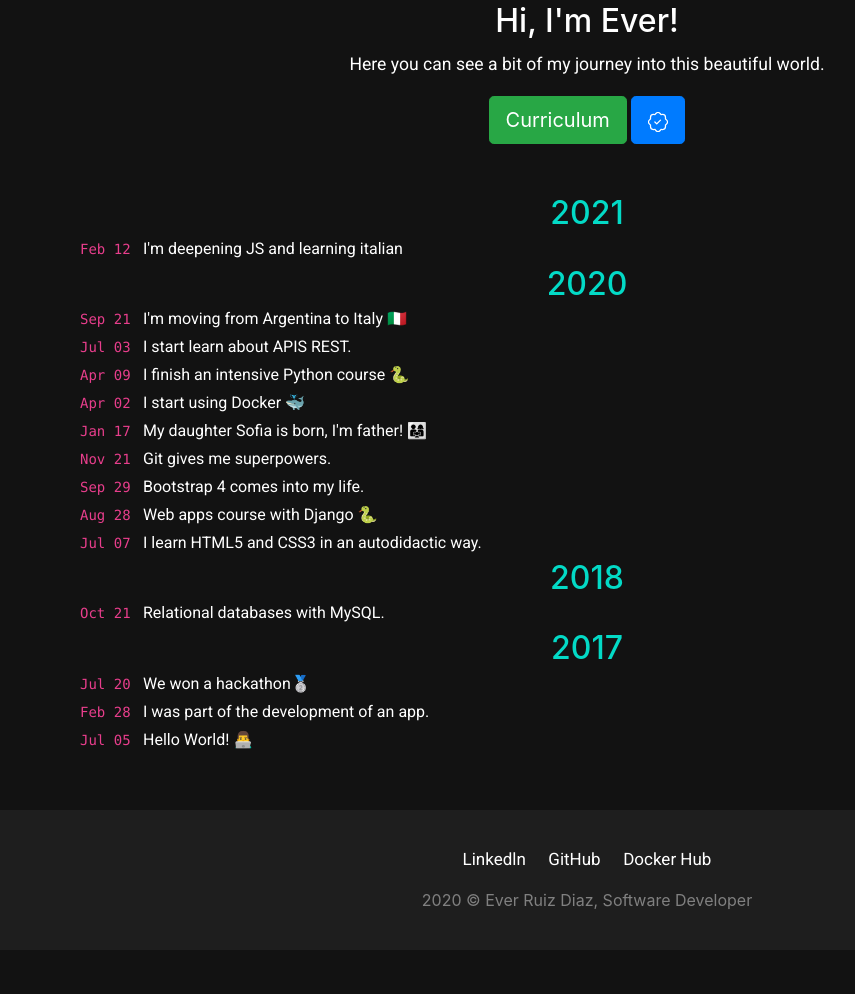
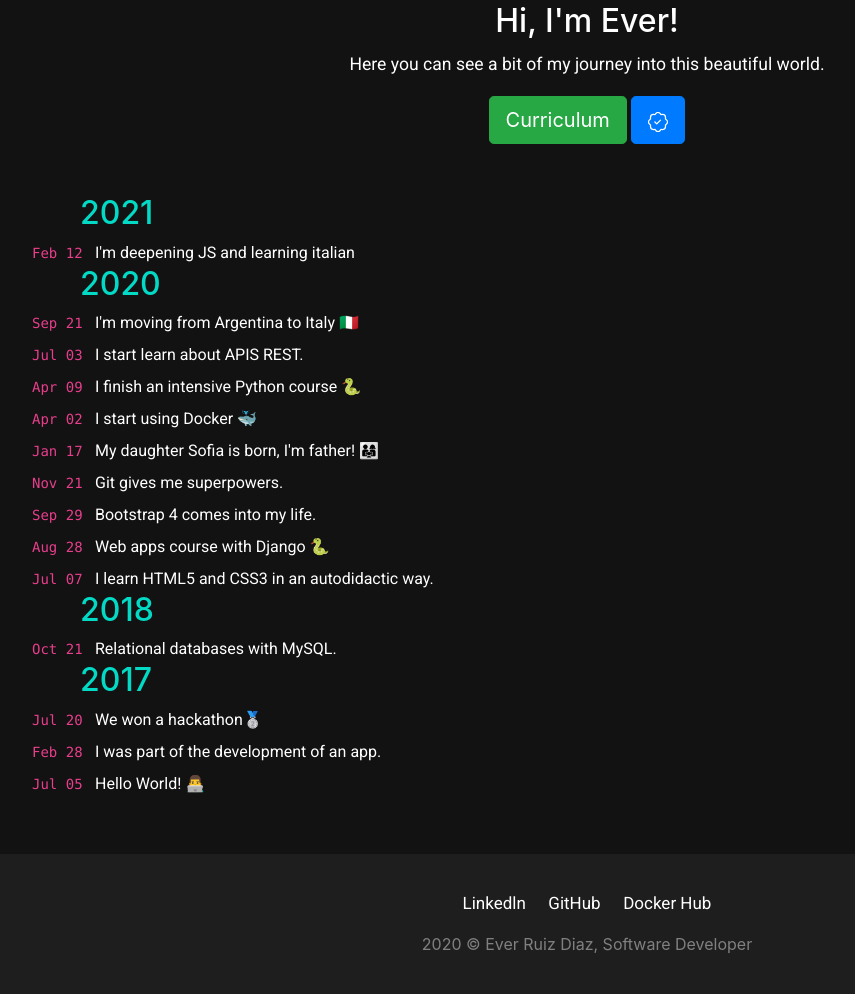
Before and after one commit to ruizdiazever/portfolio, a Django app: page / in a window 1280 px wide. Shown: the part 245-1239 px from the top of the page, without its empty margins (53-908 px from the left). Before the commit the page ends 1155 px from the top, so only its background shows below. Run offline with Django 3.2, Linux system fonts and the light colour scheme; data comes from the database, SQL or seed files in the repository; some libraries are stand-ins or nearby versions.

Commit message:
Fix is coming in home template

```diff
--- a/core/templates/core/home.html
+++ b/core/templates/core/home.html
@@ -29,13 +29,13 @@
         <div>
             {% for elemento in blog %}
             <div>
-                <h2 id="year_blog" class="text-center m-1">
+                <h2 id="year_blog" class="text-left pl-5">
                     {% if elemento.year != None %}
                         {{elemento.year}}
                     {% endif %}
                 </h2>
 
-                <a type="button" data-toggle="modal" data-target="#{{elemento.subtitle}}" target="blank" id="stories" type="button" class="mx-5" href="{% if elemento.link != None %} {{elemento.link}} {% endif %}" style="display: flex; align-items: start;">
+                <a class="text-left" type="button" data-toggle="modal" data-target="#{{elemento.subtitle}}" target="blank" id="stories" type="button" href="{% if elemento.link != None %} {{elemento.link}} {% endif %}" style="display: flex; align-items: start;">
                     <span style="white-space: nowrap;">
                     <code>
                         <time class="dt-published dt-updated" datetime="{{elemento.datetime}}">
```
